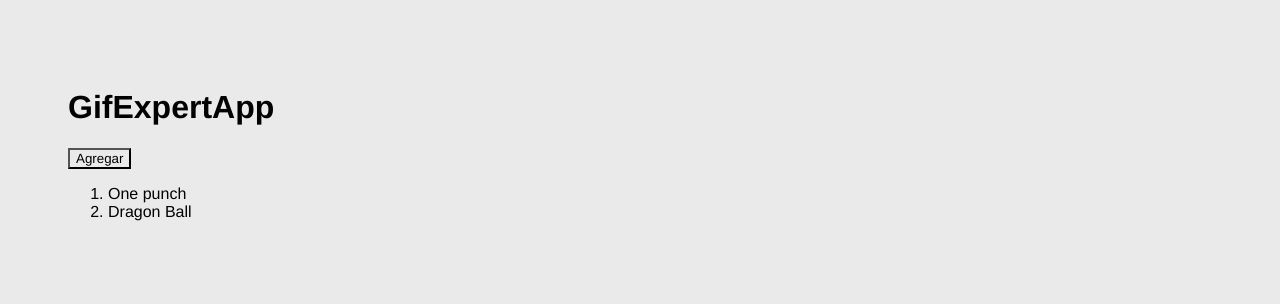
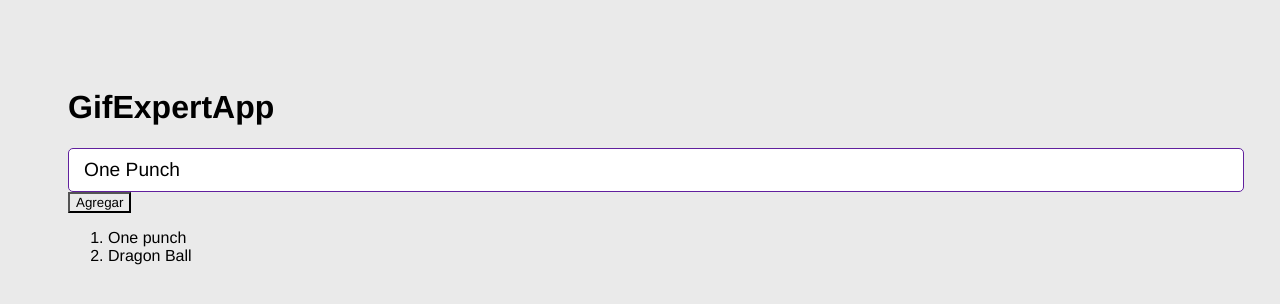
Before and after one commit to epassano/04-gif-expert-app, a React (Vite) app: page / in a window 1280 px wide. Shown: the top 304 px of the page. Built offline with nearby package versions, Linux system fonts and the light colour scheme.

Commit message:
78. Componente AddCategory

```diff
--- a/src/GifExpertApp.jsx
+++ b/src/GifExpertApp.jsx
@@ -1,4 +1,5 @@
 import { useState } from "react"
+import { AddCategory } from "./components/AddCategory";
 
 export const GifExpertApp = () => {
 
@@ -11,7 +12,7 @@
     <>
     {/*Titulo */}
     <h1>GifExpertApp</h1>
-    {/*Input */}
+    <AddCategory/>
     {/*Listado de Gif */}
     <button onClick={onAddCategory}>Agregar</button>
     <ol>
--- /dev/null
+++ b/src/components/AddCategory.jsx
@@ -0,0 +1,27 @@
+import { useState } from "react"
+
+export const AddCategory = () => {
+
+    const [inputValue, setInputValue] = useState('One Punch')
+
+    const onInputChange=({target})=>{
+        setInputValue(target.value);
+    }
+
+    const onSubmit=(event)=>{
+        event.preventDefault();
+        console.log(inputValue);
+    }
+
+  return (
+    <form onSubmit={onSubmit}>
+        <input
+        type="text"
+        placeholder="Buscar gifs"
+        value={inputValue}
+        onChange={onInputChange}
+        />
+    </form>
+
+  )
+}
```
